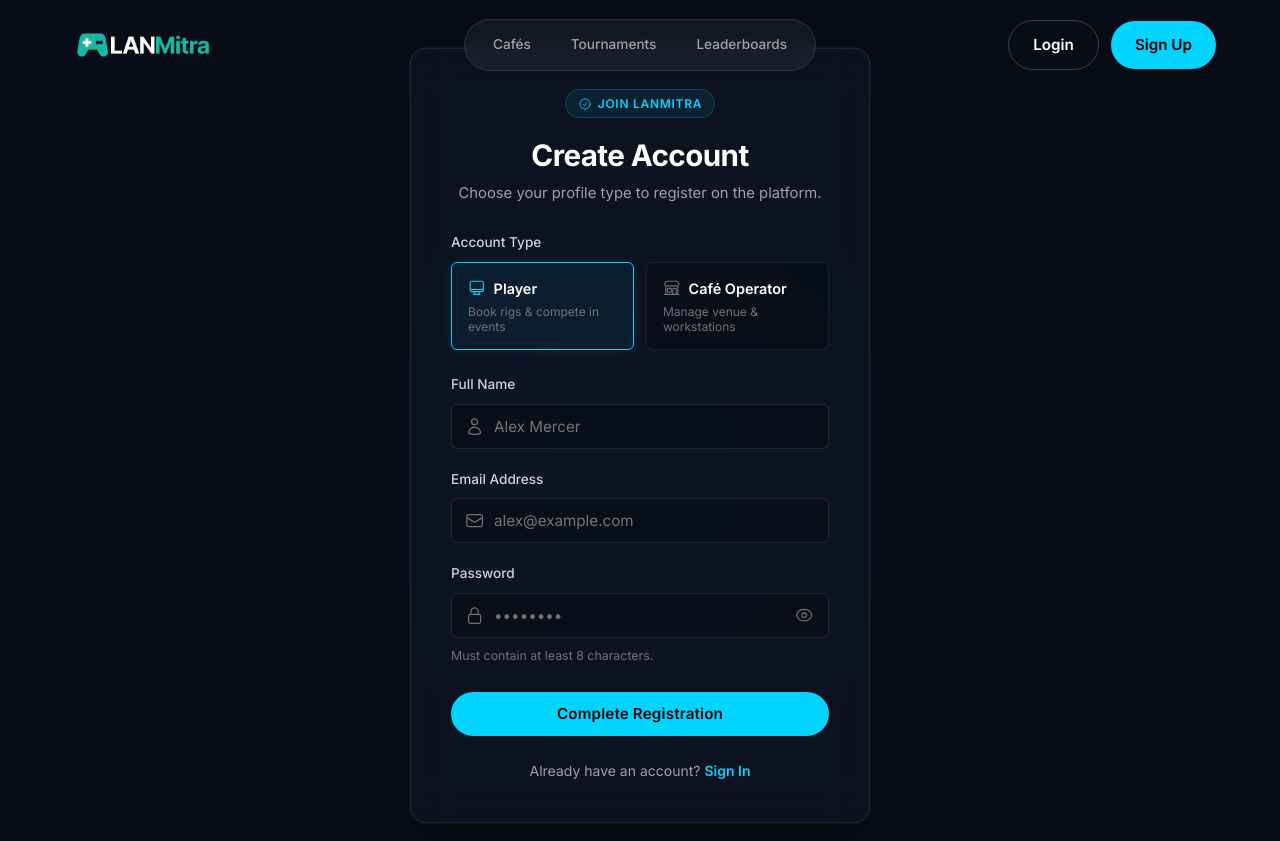
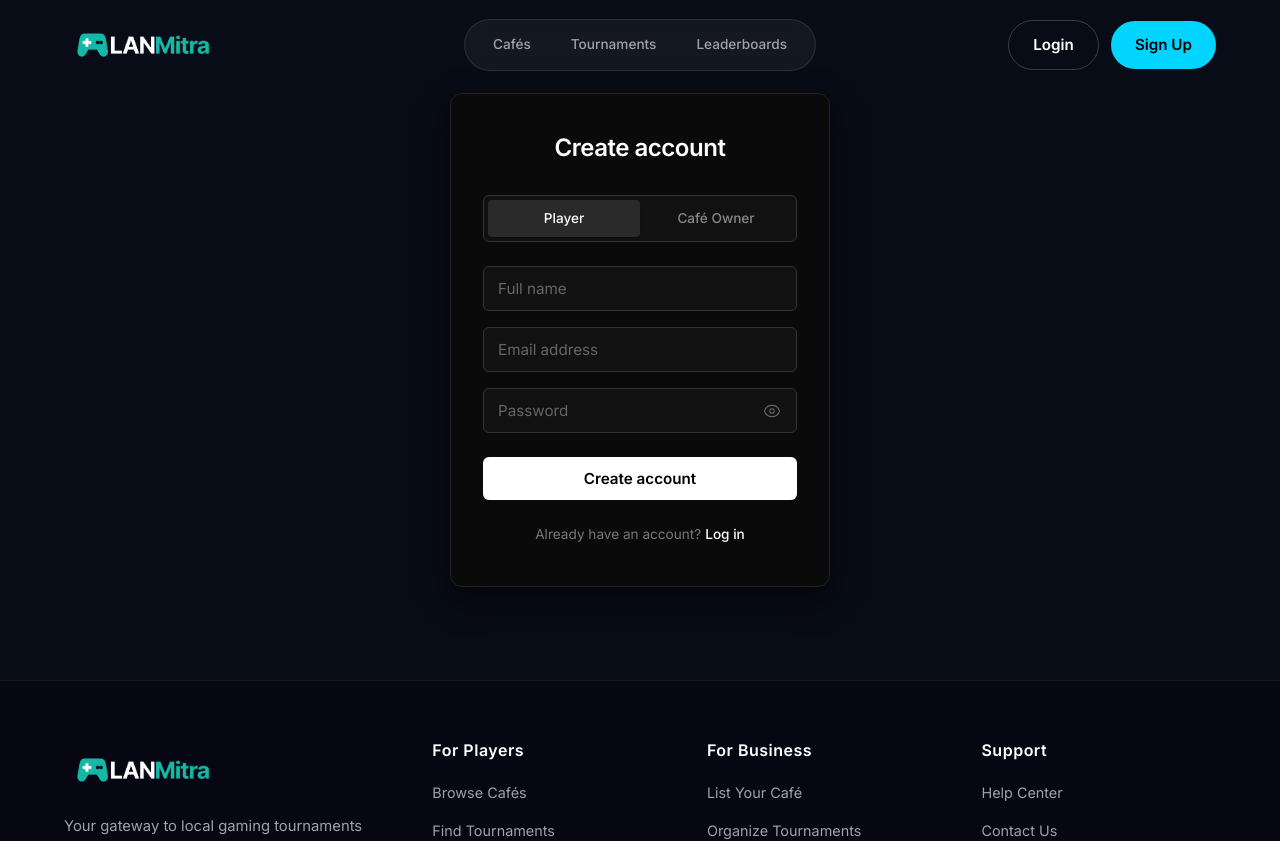
Before and after one commit to VaibhavS-17/LANMItra, a React (Vite) app: page /register in a window 1280 px wide. Shown: the top 841 px of the page. Built offline with nearby package versions, Linux system fonts and the light colour scheme.

Commit message:
style: ultra-minimalist professional redesign for auth pages

```diff
--- a/src/pages/Auth.css
+++ b/src/pages/Auth.css
@@ -1,300 +1,184 @@
-/* ===== PROFESSIONAL AUTHENTICATION PAGES STYLING ===== */
+/* ===== ULTRA-MINIMAL PROFESSIONAL AUTH UI ===== */
 
 .auth-wrapper {
-  min-height: calc(100vh - 160px);
+  min-height: calc(100vh - 120px);
   display: flex;
   align-items: center;
   justify-content: center;
-  padding: 48px 24px;
-  position: relative;
-  overflow: hidden;
-}
-
-/* Subtle ambient background glow */
-.auth-wrapper::before {
-  content: '';
-  position: absolute;
-  top: 20%;
-  left: 50%;
-  transform: translateX(-50%);
-  width: 600px;
-  height: 600px;
-  background: radial-gradient(circle, rgba(0, 212, 255, 0.06) 0%, rgba(129, 140, 248, 0.03) 40%, transparent 70%);
-  pointer-events: none;
-  z-index: 0;
+  padding: 24px;
+  background: var(--bg-primary);
 }
 
 .auth-panel {
-  position: relative;
-  z-index: 1;
   width: 100%;
-  max-width: 460px;
-  background: rgba(15, 21, 36, 0.75);
-  backdrop-filter: blur(20px);
-  -webkit-backdrop-filter: blur(20px);
-  border: 1px solid rgba(255, 255, 255, 0.08);
-  border-radius: var(--radius-lg);
-  padding: 40px;
-  box-shadow: 0 20px 40px -15px rgba(0, 0, 0, 0.5), 0 0 1px 1px rgba(255, 255, 255, 0.05);
-}
-
-/* Top brand badge & header */
-.auth-badge-container {
-  display: flex;
-  justify-content: center;
-  margin-bottom: 20px;
-}
-
-.auth-badge {
-  display: inline-flex;
-  align-items: center;
-  gap: 6px;
-  padding: 4px 12px;
-  border-radius: 9999px;
-  background: rgba(0, 212, 255, 0.08);
-  border: 1px solid rgba(0, 212, 255, 0.2);
-  color: var(--accent-cyan);
-  font-size: 0.75rem;
-  font-weight: 600;
-  letter-spacing: 0.06em;
-  text-transform: uppercase;
-}
-
-.auth-header-section {
-  text-align: center;
-  margin-bottom: 28px;
+  max-width: 380px;
+  background: #0a0a0a;
+  border: 1px solid #222;
+  border-radius: 12px;
+  padding: 40px 32px;
+  box-shadow: 0 12px 32px rgba(0, 0, 0, 0.6);
 }
 
 .auth-title {
-  font-size: 1.85rem;
-  font-weight: 700;
-  color: var(--text-primary);
+  font-size: 1.5rem;
+  font-weight: 600;
+  color: #fff;
+  margin-bottom: 32px;
+  text-align: center;
   letter-spacing: -0.02em;
-  margin-bottom: 8px;
 }
 
-.auth-desc {
-  font-size: 0.925rem;
-  color: var(--text-secondary);
-  line-height: 1.5;
+.auth-alert-error {
+  background: rgba(255, 60, 60, 0.1);
+  border: 1px solid rgba(255, 60, 60, 0.2);
+  color: #ff5252;
+  padding: 10px 14px;
+  border-radius: 6px;
+  font-size: 0.85rem;
+  margin-bottom: 20px;
+  text-align: center;
 }
 
-/* Error message banner */
-.auth-alert-error {
-  display: flex;
-  align-items: center;
-  gap: 10px;
-  background: rgba(248, 113, 113, 0.08);
-  border: 1px solid rgba(248, 113, 113, 0.25);
-  color: #fca5a5;
-  padding: 12px 16px;
-  border-radius: var(--radius-sm);
-  font-size: 0.875rem;
-  margin-bottom: 24px;
-}
-
-.auth-alert-icon {
-  font-size: 1.15rem;
-  flex-shrink: 0;
-  color: var(--accent-red);
-}
-
-/* Form controls */
 .auth-form-body {
   display: flex;
   flex-direction: column;
-  gap: 20px;
-}
-
-.auth-field-group {
-  display: flex;
-  flex-direction: column;
-  gap: 8px;
-}
-
-.auth-label {
-  display: flex;
-  justify-content: space-between;
-  align-items: center;
-  font-size: 0.85rem;
-  font-weight: 500;
-  color: #cbd5e1;
+  gap: 16px;
 }
 
 .auth-input-container {
   position: relative;
-  display: flex;
-  align-items: center;
-}
-
-.auth-input-icon {
-  position: absolute;
-  left: 14px;
-  color: var(--text-muted);
-  font-size: 1.2rem;
-  pointer-events: none;
-  transition: color var(--transition-fast);
+  width: 100%;
 }
 
 .auth-input {
   width: 100%;
-  background: rgba(8, 12, 22, 0.6);
-  border: 1px solid rgba(255, 255, 255, 0.1);
-  color: var(--text-primary);
-  padding: 12px 14px 12px 42px;
-  border-radius: var(--radius-sm);
+  background: #111;
+  border: 1px solid #333;
+  color: #fff;
+  padding: 12px 14px;
+  border-radius: 6px;
+  font-size: 0.95rem;
   font-family: inherit;
-  font-size: 0.95rem;
-  transition: all var(--transition-fast);
+  transition: border-color 0.2s, background 0.2s;
+  box-sizing: border-box;
 }
 
-.auth-input.has-toggle {
-  padding-right: 42px;
+.auth-input::placeholder {
+  color: #666;
 }
 
 .auth-input:focus {
   outline: none;
-  background: rgba(8, 12, 22, 0.9);
-  border-color: var(--accent-cyan);
-  box-shadow: 0 0 0 3px rgba(0, 212, 255, 0.12);
+  border-color: #555;
+  background: #161616;
 }
 
-.auth-input-container:focus-within .auth-input-icon {
-  color: var(--accent-cyan);
+.auth-input.has-toggle {
+  padding-right: 40px;
 }
 
 .auth-password-toggle {
   position: absolute;
   right: 12px;
+  top: 50%;
+  transform: translateY(-50%);
   background: none;
   border: none;
-  color: var(--text-muted);
-  font-size: 1.15rem;
+  color: #666;
+  cursor: pointer;
+  padding: 4px;
   display: flex;
   align-items: center;
   justify-content: center;
-  cursor: pointer;
-  padding: 4px;
-  border-radius: 4px;
-  transition: color var(--transition-fast);
+  transition: color 0.2s;
 }
 
 .auth-password-toggle:hover {
-  color: var(--text-primary);
+  color: #ccc;
 }
 
-.auth-hint {
-  font-size: 0.775rem;
-  color: var(--text-muted);
-}
-
-/* Professional Account Type Selector */
+/* Minimal Segmented Control */
 .auth-role-tabs {
-  display: grid;
-  grid-template-columns: 1fr 1fr;
-  gap: 12px;
-  margin-bottom: 4px;
+  display: flex;
+  background: #111;
+  border: 1px solid #333;
+  border-radius: 6px;
+  padding: 4px;
+  margin-bottom: 8px;
 }
 
 .auth-role-card {
-  display: flex;
-  flex-direction: column;
-  align-items: flex-start;
-  padding: 14px 16px;
-  border-radius: var(--radius-sm);
-  background: rgba(8, 12, 22, 0.6);
-  border: 1px solid rgba(255, 255, 255, 0.08);
+  flex: 1;
+  text-align: center;
+  padding: 8px 0;
+  font-size: 0.85rem;
+  font-weight: 500;
+  color: #888;
+  border-radius: 4px;
   cursor: pointer;
-  transition: all var(--transition-fast);
+  transition: all 0.2s ease;
+  user-select: none;
 }
 
-.auth-role-card:hover {
-  border-color: rgba(255, 255, 255, 0.2);
-  background: rgba(255, 255, 255, 0.02);
+.auth-role-card:hover:not(.active) {
+  color: #bbb;
 }
 
 .auth-role-card.active {
-  background: rgba(0, 212, 255, 0.06);
-  border-color: var(--accent-cyan);
-  box-shadow: 0 0 12px -2px rgba(0, 212, 255, 0.15);
+  background: #2a2a2a;
+  color: #fff;
+  box-shadow: 0 1px 2px rgba(0,0,0,0.2);
 }
 
-.auth-role-header {
-  display: flex;
-  align-items: center;
-  gap: 8px;
-  margin-bottom: 4px;
+/* Minimal Submit Button */
+.auth-btn-submit {
+  width: 100%;
+  background: #fff;
+  color: #000;
+  border: none;
+  padding: 12px;
+  border-radius: 6px;
+  font-weight: 600;
+  font-size: 0.95rem;
+  margin-top: 8px;
+  cursor: pointer;
+  transition: background 0.2s ease, opacity 0.2s;
 }
 
-.auth-role-icon {
-  font-size: 1.1rem;
-  color: var(--text-muted);
-  transition: color var(--transition-fast);
-}
-
-.auth-role-card.active .auth-role-icon {
-  color: var(--accent-cyan);
-}
-
-.auth-role-name {
-  font-size: 0.9rem;
-  font-weight: 600;
-  color: var(--text-primary);
-}
-
-.auth-role-desc {
-  font-size: 0.75rem;
-  color: var(--text-muted);
-  line-height: 1.3;
-}
-
-/* Submit action */
-.auth-btn-submit {
-  width: 100%;
-  margin-top: 6px;
-  padding: 13px 20px;
-  font-weight: 600;
-  font-size: 0.95rem;
-  letter-spacing: 0.01em;
+.auth-btn-submit:hover:not(:disabled) {
+  background: #e0e0e0;
 }
 
 .auth-btn-submit:disabled {
-  opacity: 0.65;
+  opacity: 0.6;
   cursor: not-allowed;
-  transform: none !important;
 }
 
 /* Footer link */
 .auth-footer-prompt {
   margin-top: 24px;
   text-align: center;
-  font-size: 0.875rem;
-  color: var(--text-secondary);
+  font-size: 0.85rem;
+  color: #777;
 }
 
 .auth-prompt-link {
-  color: var(--accent-cyan);
-  font-weight: 600;
+  color: #fff;
+  font-weight: 500;
   margin-left: 4px;
-  transition: opacity var(--transition-fast);
+  text-decoration: none;
+  transition: opacity 0.2s;
 }
 
 .auth-prompt-link:hover {
   text-decoration: underline;
-  opacity: 0.9;
 }
 
 @media (max-width: 480px) {
   .auth-panel {
-    padding: 28px 20px;
-  }
-
-  .auth-title {
-    font-size: 1.55rem;
-  }
-
-  .auth-role-tabs {
-    grid-template-columns: 1fr;
-    gap: 8px;
+    padding: 32px 24px;
+    border: none;
+    box-shadow: none;
+    background: transparent;
   }
 }
--- a/src/pages/LoginPage.jsx
+++ b/src/pages/LoginPage.jsx
@@ -1,13 +1,6 @@
 import React, { useState } from 'react';
 import { Link, useNavigate } from 'react-router-dom';
-import {
-  HiOutlineEnvelope,
-  HiOutlineLockClosed,
-  HiOutlineEye,
-  HiOutlineEyeSlash,
-  HiOutlineShieldCheck,
-  HiOutlineShieldExclamation
-} from 'react-icons/hi2';
+import { HiOutlineEye, HiOutlineEyeSlash } from 'react-icons/hi2';
 import { useAuth } from '../hooks/useAuth';
 import './Auth.css';
 
@@ -29,7 +22,7 @@ const LoginPage = () => {
       await login(email, password);
       navigate('/');
     } catch (err) {
-      setError(err.response?.data?.message || 'Invalid email or password. Please verify your credentials.');
+      setError('Invalid email or password.');
     } finally {
       setLoading(false);
     }
@@ -38,56 +31,34 @@ const LoginPage = () => {
   return (
     <div className="auth-wrapper">
       <div className="auth-panel">
-        <div className="auth-badge-container">
-          <div className="auth-badge">
-            <HiOutlineShieldCheck size={14} />
-            <span>Secure Access</span>
-          </div>
-        </div>
-
-        <div className="auth-header-section">
-          <h1 className="auth-title">Sign In</h1>
-          <p className="auth-desc">Access your LAN reservations, tournament brackets, and stats.</p>
-        </div>
+        <h1 className="auth-title">Log in</h1>
 
         {error && (
           <div className="auth-alert-error">
-            <HiOutlineShieldExclamation className="auth-alert-icon" />
-            <span>{error}</span>
+            {error}
           </div>
         )}
 
         <form onSubmit={handleSubmit} className="auth-form-body">
-          <div className="auth-field-group">
-            <label className="auth-label" htmlFor="login-email">Email Address</label>
           <div className="auth-input-container">
-              <HiOutlineEnvelope className="auth-input-icon" />
             <input
               type="email"
-                id="login-email"
               className="auth-input"
               value={email}
               onChange={(e) => setEmail(e.target.value)}
-                placeholder="name@example.com"
+              placeholder="Email address"
               required
               autoComplete="email"
             />
           </div>
-          </div>
 
-          <div className="auth-field-group">
-            <label className="auth-label" htmlFor="login-password">
-              <span>Password</span>
-            </label>
           <div className="auth-input-container">
-              <HiOutlineLockClosed className="auth-input-icon" />
             <input
               type={showPassword ? 'text' : 'password'}
-                id="login-password"
               className="auth-input has-toggle"
               value={password}
               onChange={(e) => setPassword(e.target.value)}
-                placeholder="••••••••"
+              placeholder="Password"
               required
               autoComplete="current-password"
             />
@@ -97,23 +68,22 @@ const LoginPage = () => {
               onClick={() => setShowPassword(!showPassword)}
               aria-label={showPassword ? "Hide password" : "Show password"}
             >
-                {showPassword ? <HiOutlineEyeSlash /> : <HiOutlineEye />}
+              {showPassword ? <HiOutlineEyeSlash size={18} /> : <HiOutlineEye size={18} />}
             </button>
-            </div>
           </div>
 
           <button
             type="submit"
-            className="btn btn-primary auth-btn-submit"
+            className="auth-btn-submit"
             disabled={loading}
           >
-            {loading ? 'Authenticating...' : 'Sign In'}
+            {loading ? 'Logging in...' : 'Continue'}
           </button>
         </form>
 
         <div className="auth-footer-prompt">
-          <span>Don't have an account?</span>
-          <Link to="/register" className="auth-prompt-link">Create Account</Link>
+          Don't have an account?
+          <Link to="/register" className="auth-prompt-link">Sign up</Link>
         </div>
       </div>
     </div>
--- a/src/pages/RegisterPage.jsx
+++ b/src/pages/RegisterPage.jsx
@@ -1,16 +1,6 @@
 import React, { useState } from 'react';
 import { Link, useNavigate } from 'react-router-dom';
-import {
-  HiOutlineUser,
-  HiOutlineEnvelope,
-  HiOutlineLockClosed,
-  HiOutlineEye,
-  HiOutlineEyeSlash,
-  HiOutlineComputerDesktop,
-  HiOutlineBuildingStorefront,
-  HiOutlineShieldExclamation,
-  HiOutlineCheckBadge
-} from 'react-icons/hi2';
+import { HiOutlineEye, HiOutlineEyeSlash } from 'react-icons/hi2';
 import { useAuth } from '../hooks/useAuth';
 import './Auth.css';
 
@@ -30,7 +20,7 @@ const RegisterPage = () => {
     setError('');
 
     if (password.length < 8) {
-      setError('Password must be at least 8 characters in length.');
+      setError('Password must be at least 8 characters.');
       return;
     }
 
@@ -39,7 +29,7 @@ const RegisterPage = () => {
       await register(name, email, password, role);
       navigate('/');
     } catch (err) {
-      setError(err.response?.data?.message || 'Unable to complete registration. Please verify your details.');
+      setError(err.response?.data?.message || 'Registration failed.');
     } finally {
       setLoading(false);
     }
@@ -48,29 +38,15 @@ const RegisterPage = () => {
   return (
     <div className="auth-wrapper">
       <div className="auth-panel">
-        <div className="auth-badge-container">
-          <div className="auth-badge">
-            <HiOutlineCheckBadge size={14} />
-            <span>Join LANMitra</span>
-          </div>
-        </div>
-
-        <div className="auth-header-section">
-          <h1 className="auth-title">Create Account</h1>
-          <p className="auth-desc">Choose your profile type to register on the platform.</p>
-        </div>
+        <h1 className="auth-title">Create account</h1>
 
         {error && (
           <div className="auth-alert-error">
-            <HiOutlineShieldExclamation className="auth-alert-icon" />
-            <span>{error}</span>
+            {error}
           </div>
         )}
 
         <form onSubmit={handleSubmit} className="auth-form-body">
-          {/* Professional Role Selection */}
-          <div className="auth-field-group">
-            <label className="auth-label">Account Type</label>
           <div className="auth-role-tabs">
             <div
               className={`auth-role-card ${role === 'PLAYER' ? 'active' : ''}`}
@@ -78,75 +54,49 @@ const RegisterPage = () => {
               role="button"
               tabIndex={0}
             >
-                <div className="auth-role-header">
-                  <HiOutlineComputerDesktop className="auth-role-icon" />
-                  <span className="auth-role-name">Player</span>
+              Player
             </div>
-                <span className="auth-role-desc">Book rigs & compete in events</span>
-              </div>
-
             <div
               className={`auth-role-card ${role === 'CAFE_OWNER' ? 'active' : ''}`}
               onClick={() => setRole('CAFE_OWNER')}
               role="button"
               tabIndex={0}
             >
-                <div className="auth-role-header">
-                  <HiOutlineBuildingStorefront className="auth-role-icon" />
-                  <span className="auth-role-name">Café Operator</span>
-                </div>
-                <span className="auth-role-desc">Manage venue & workstations</span>
-              </div>
+              Café Owner
             </div>
           </div>
 
-          <div className="auth-field-group">
-            <label className="auth-label" htmlFor="reg-name">Full Name</label>
           <div className="auth-input-container">
-              <HiOutlineUser className="auth-input-icon" />
             <input
               type="text"
-                id="reg-name"
               className="auth-input"
               value={name}
               onChange={(e) => setName(e.target.value)}
-                placeholder="Alex Mercer"
+              placeholder="Full name"
               required
               autoComplete="name"
             />
           </div>
-          </div>
 
-          <div className="auth-field-group">
-            <label className="auth-label" htmlFor="reg-email">Email Address</label>
           <div className="auth-input-container">
-              <HiOutlineEnvelope className="auth-input-icon" />
             <input
               type="email"
-                id="reg-email"
               className="auth-input"
               value={email}
               onChange={(e) => setEmail(e.target.value)}
-                placeholder="alex@example.com"
+              placeholder="Email address"
               required
               autoComplete="email"
             />
           </div>
-          </div>
 
-          <div className="auth-field-group">
-            <label className="auth-label" htmlFor="reg-password">
-              <span>Password</span>
-            </label>
           <div className="auth-input-container">
-              <HiOutlineLockClosed className="auth-input-icon" />
             <input
               type={showPassword ? 'text' : 'password'}
-                id="reg-password"
               className="auth-input has-toggle"
               value={password}
               onChange={(e) => setPassword(e.target.value)}
-                placeholder="••••••••"
+              placeholder="Password"
               required
               autoComplete="new-password"
             />
@@ -156,24 +106,22 @@ const RegisterPage = () => {
               onClick={() => setShowPassword(!showPassword)}
               aria-label={showPassword ? "Hide password" : "Show password"}
             >
-                {showPassword ? <HiOutlineEyeSlash /> : <HiOutlineEye />}
+              {showPassword ? <HiOutlineEyeSlash size={18} /> : <HiOutlineEye size={18} />}
             </button>
-            </div>
-            <span className="auth-hint">Must contain at least 8 characters.</span>
           </div>
 
           <button
             type="submit"
-            className="btn btn-primary auth-btn-submit"
+            className="auth-btn-submit"
             disabled={loading}
           >
-            {loading ? 'Creating Profile...' : 'Complete Registration'}
+            {loading ? 'Creating...' : 'Create account'}
           </button>
         </form>
 
         <div className="auth-footer-prompt">
-          <span>Already have an account?</span>
-          <Link to="/login" className="auth-prompt-link">Sign In</Link>
+          Already have an account?
+          <Link to="/login" className="auth-prompt-link">Log in</Link>
         </div>
       </div>
     </div>
```
Lines whose indentation alone changed are shown as unchanged.
